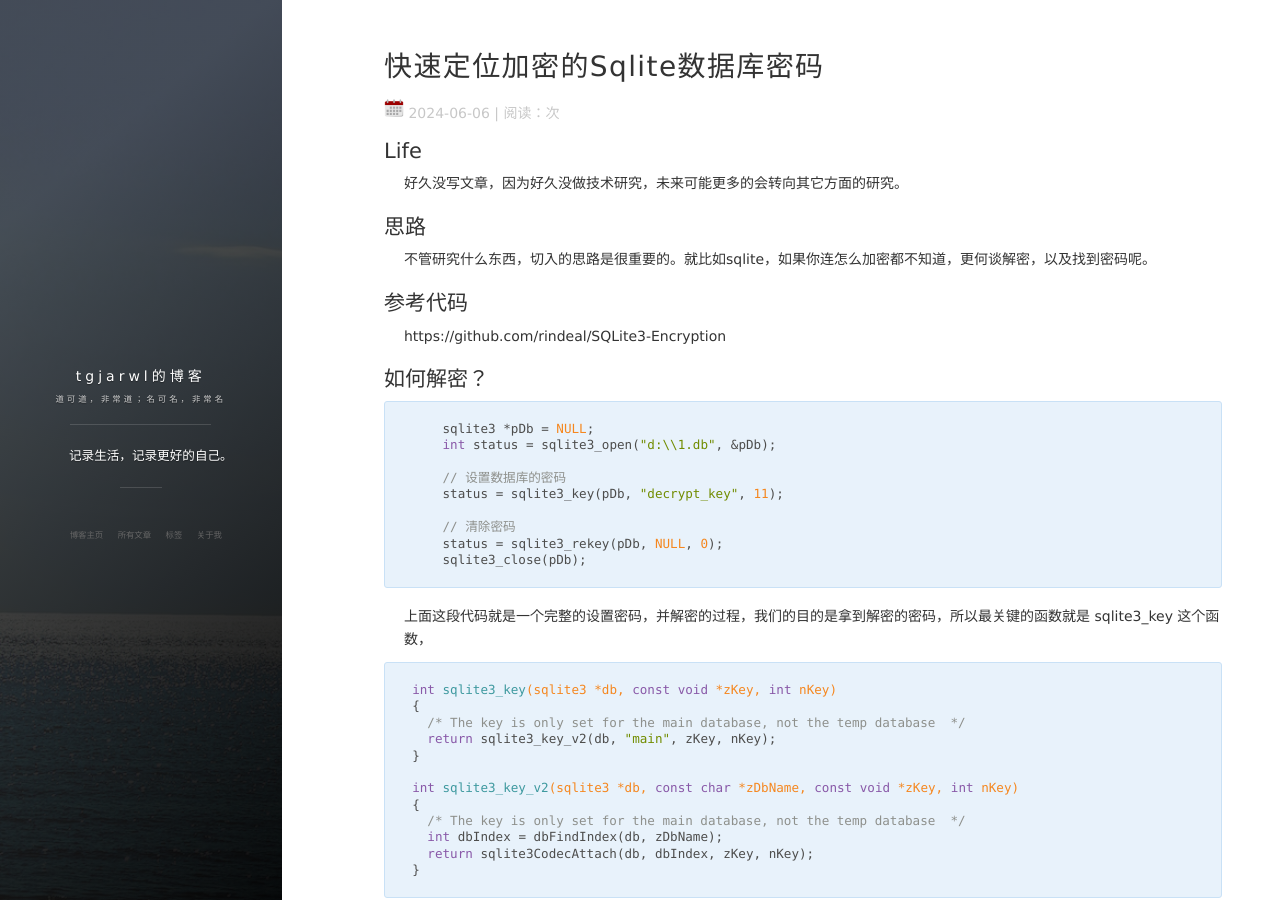
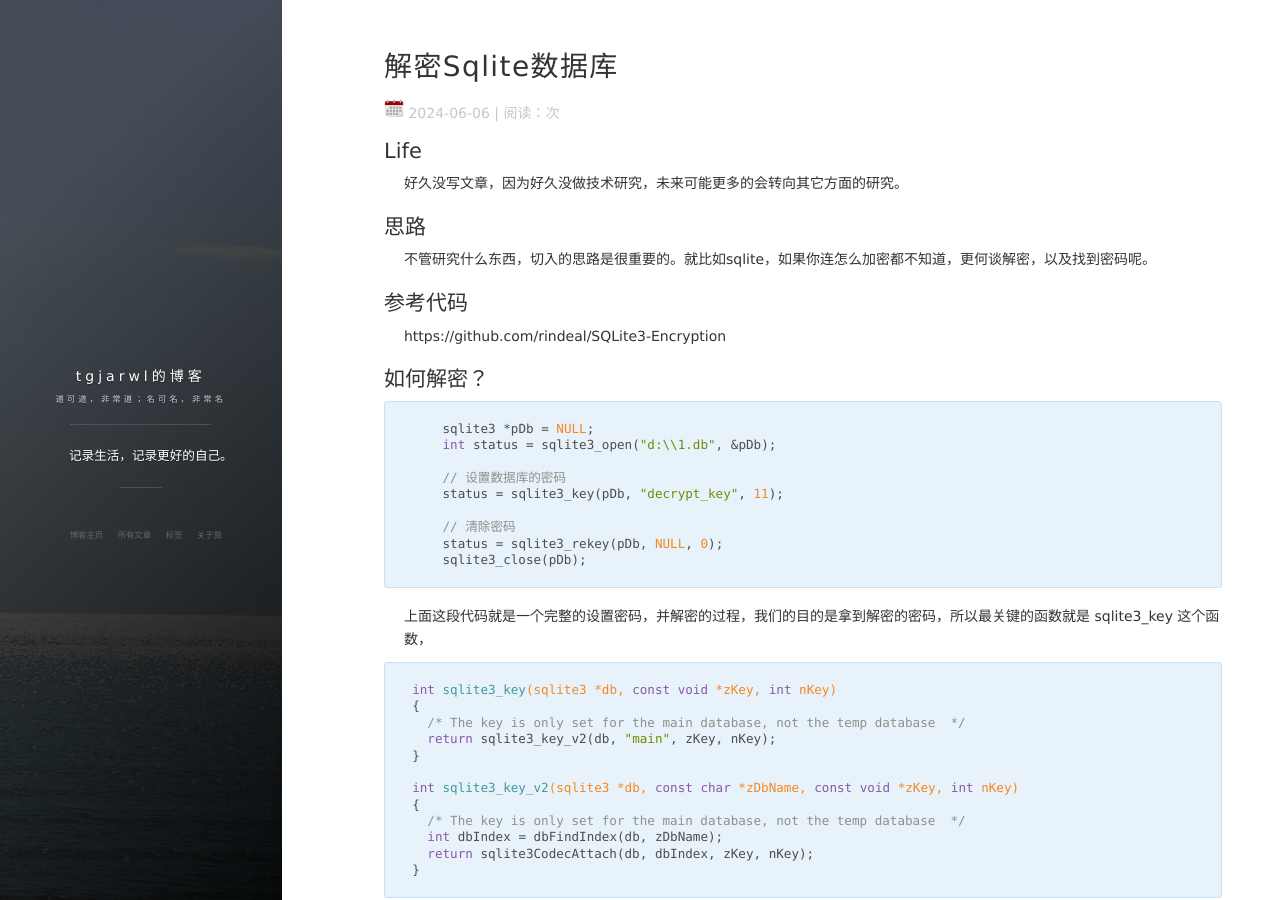
Before and after one commit to tgjarwl/tgjarwl.github.io, a Jekyll site: the page built from _posts/2024-06-06-sqlite_decrypt.md, in a window 1280 px wide and 900 px high. Built offline with Jekyll 4.4.1, drawn with Linux system fonts in a browser that asks for light colours; nearby versions of some CDN libraries; comment, search, counter and statistics services are not loaded.

Commit message:
Update 2024-06-06-sqlite_decrypt.md

```diff
--- a/_posts/2024-06-06-sqlite_decrypt.md
+++ b/_posts/2024-06-06-sqlite_decrypt.md
@@ -1,6 +1,6 @@
 ---
 layout: post
-title: 快速定位加密的Sqlite数据库密码
+title: 解密Sqlite数据库
 date: 2024-06-06
 tags: 逆向开发
 ---
```
